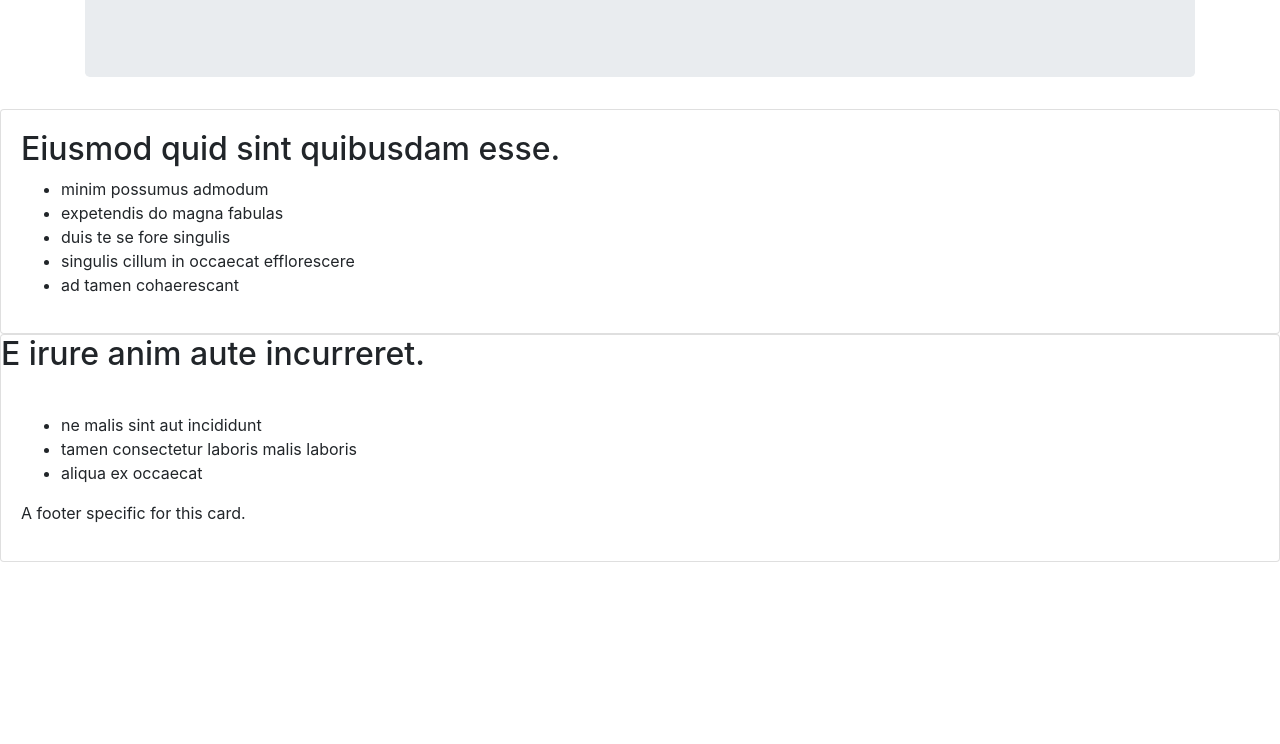
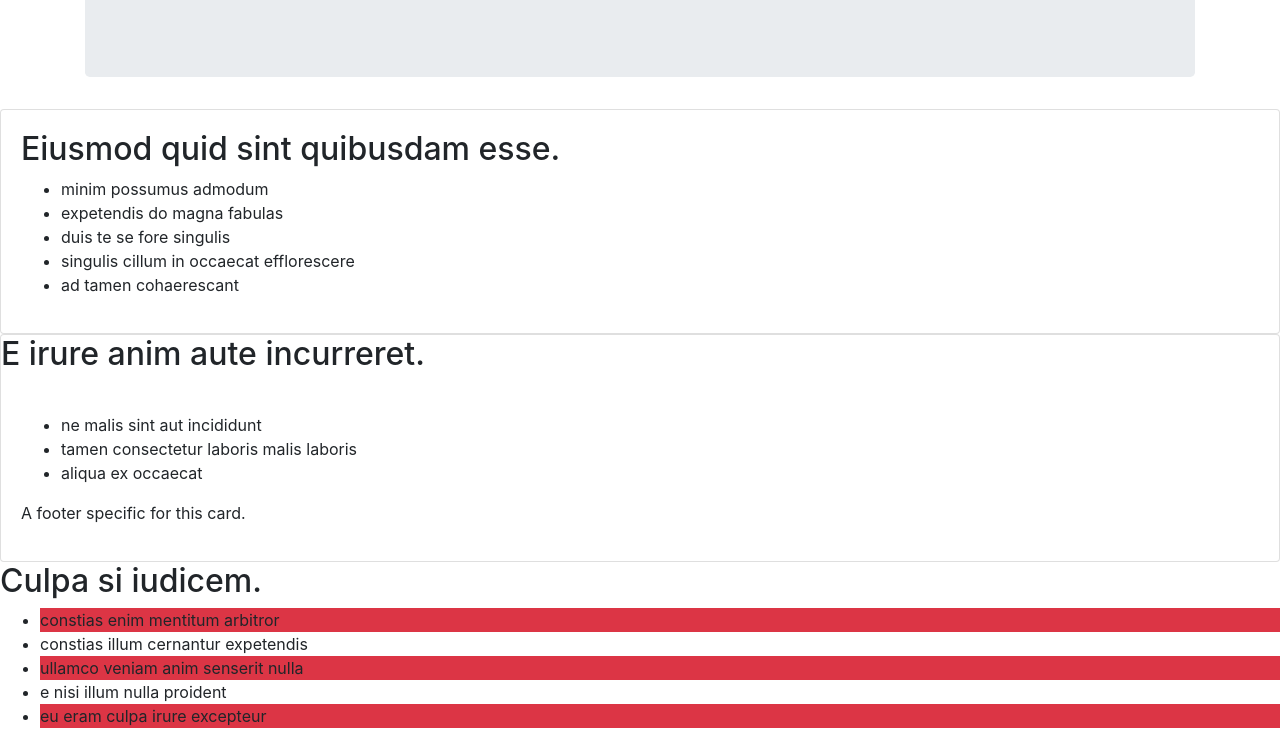
Before and after one commit to robertmuthuri/bootstrap-basics, a plain HTML site: page index.html in a window 1280 px wide. Shown: the part 854-1598 px from the top of the page. Before the commit the page ends 1416 px from the top, so only its background shows below. Drawn offline with Linux system fonts and the light colour scheme.

Commit message:
Highlights a few list items on the page to remind us to come back to them later.

```diff
--- a/index.html
+++ b/index.html
@@ -87,5 +87,23 @@
         </div>
       </div>
     </div>
+    <h2>Culpa si iudicem.</h2>
+    <ul>
+      <li class="bg-danger">
+        constias enim mentitum arbitror
+      </li>
+      <li>
+        constias illum cernantur expetendis
+      </li>
+      <li class="bg-danger">
+        ullamco veniam anim senserit nulla
+      </li>
+      <li>
+        e nisi illum nulla proident
+      </li>
+      <li class="bg-danger">
+        eu eram culpa irure excepteur
+      </li>
+    </ul>
   </body>
 </html>
```
